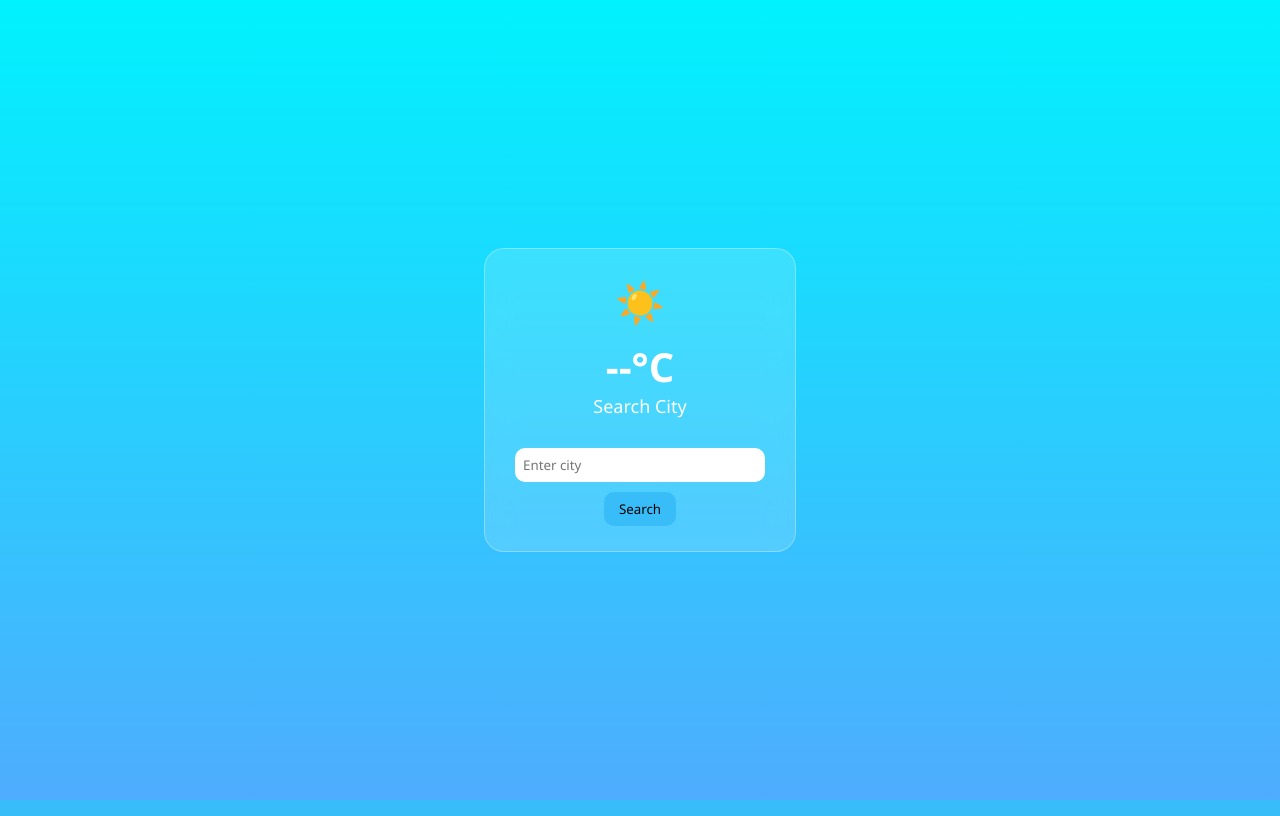
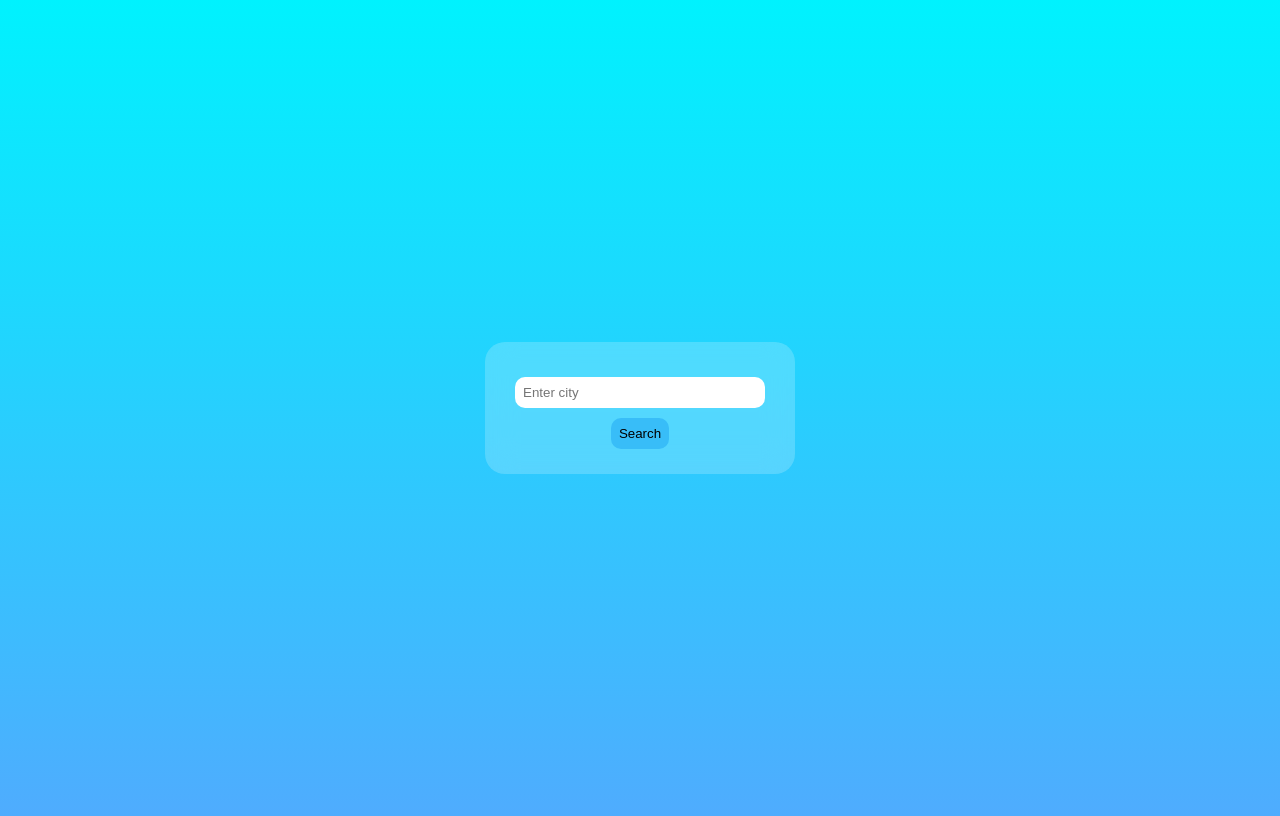
Before and after one commit to Prashantkumar0987/Weather_App, a Flask app: page / in a window 1280 px wide. Run offline with Flask 3, Linux system fonts and the light colour scheme.

Commit message:
Refactor HTML structure and styles for weather app

```diff
--- a/templates/index.html
+++ b/templates/index.html
@@ -3,108 +3,64 @@
 <head>
     <title>Weather App</title>
     <style>
-        * {
-            margin: 0;
-            padding: 0;
-            font-family: "Segoe UI", sans-serif;
-        }
-
         body {
             height: 100vh;
             display: flex;
             justify-content: center;
             align-items: center;
-
-            /* 🌈 Sky gradient background */
+            font-family: "Segoe UI", sans-serif;
             background: linear-gradient(to top, #4facfe, #00f2fe);
         }
 
-        /* 🧊 Glass Card */
         .card {
             width: 260px;
             padding: 25px;
             border-radius: 20px;
-
-            background: rgba(255, 255, 255, 0.15);
+            background: rgba(255, 255, 255, 0.2);
             backdrop-filter: blur(15px);
-            -webkit-backdrop-filter: blur(15px);
-
-            border: 1px solid rgba(255,255,255,0.3);
             text-align: center;
             color: white;
         }
 
-        /* ☀️ Weather Icon */
-        .icon {
-            font-size: 40px;
-            margin-bottom: 10px;
-        }
-
-        /* 🌡️ Temperature */
-        .temp {
-            font-size: 40px;
-            font-weight: bold;
-        }
-
-        /* 📍 City */
-        .city {
-            font-size: 18px;
-            margin-bottom: 15px;
-        }
-
-        /* 🔽 Details Row */
-        .details {
-            display: flex;
-            justify-content: space-between;
-            margin-top: 15px;
-            font-size: 14px;
-        }
-
         input {
-            margin-top: 15px;
+            margin-top: 10px;
             padding: 8px;
             width: 90%;
             border-radius: 10px;
             border: none;
-            outline: none;
         }
 
         button {
             margin-top: 10px;
-            padding: 8px 15px;
-            border: none;
+            padding: 8px;
             border-radius: 10px;
             background: #38bdf8;
+            border: none;
             cursor: pointer;
         }
     </style>
 </head>
 
 <body>
-
 <div class="card">
-
-    <div class="icon">☀️</div>
-    <div class="temp">--°C</div>
-    <div class="city">Search City</div>
 
     <form method="POST">
         <input type="text" name="city" placeholder="Enter city">
         <button type="submit">Search</button>
     </form>
 
+    {% if error %}
+        <p style="color: yellow;">{{ error }}</p>
+    {% endif %}
+
     {% if weather %}
-        <div class="icon">☁️</div>
-        <div class="temp">{{ weather.temp }}°C</div>
-        <div class="city">{{ weather.city }}</div>
-
-        <div class="details">
-            <div>💧 {{ weather.humidity }}%</div>
-            <div>🌬 {{ weather.wind }} m/s</div>
-        </div>
+        <img src="https://openweathermap.org/img/wn/{{ weather.icon }}@2x.png">
+        <h2>{{ weather.city }}</h2>
+        <h1>{{ weather.temp }}°C</h1>
+        <p>💧 {{ weather.humidity }}%</p>
+        <p>🌬 {{ weather.wind }} m/s</p>
     {% endif %}
 
 </div>
-
 </body>
 </html>
```
